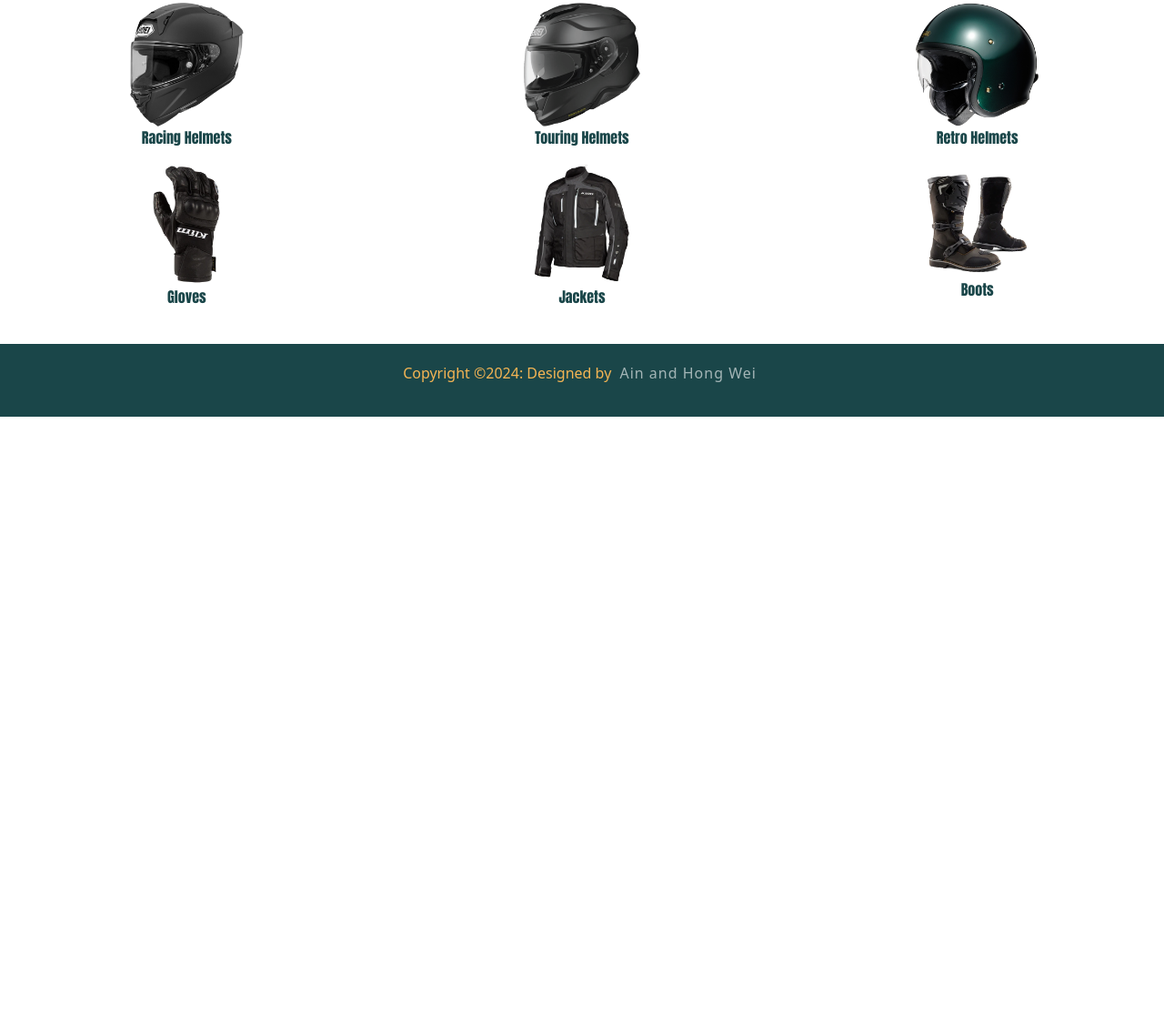
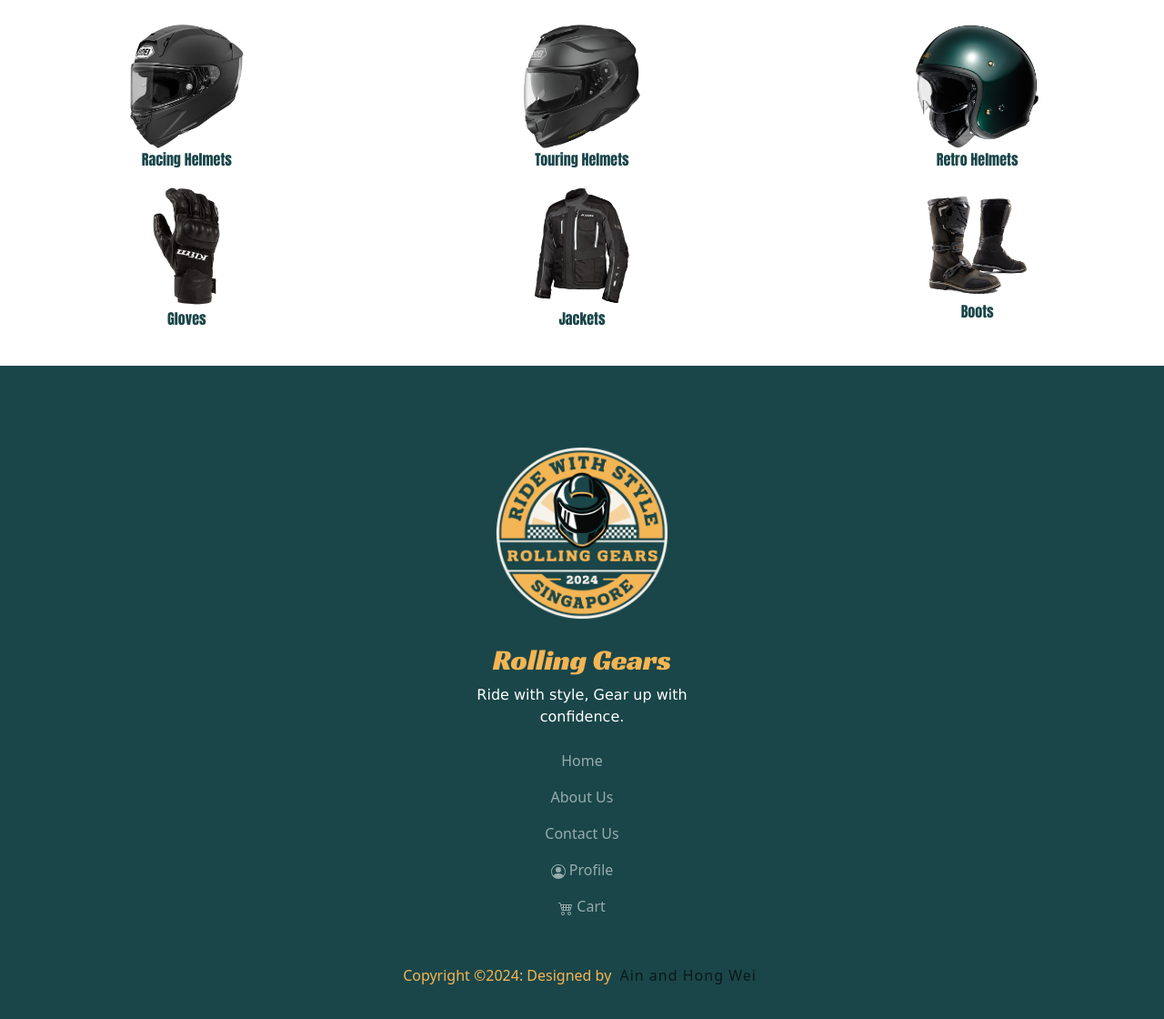
Before and after one commit to ChanHW24/Rolling-Gears-Store, a plain HTML site: page index.html in a window 1280 px wide. Shown: the part 2140-3260 px from the top of the page at 91% size. Before the commit the page ends 2598 px from the top, so only its background shows below. Drawn offline with nearby package versions, Linux system fonts and the light colour scheme.

Commit message:
update 1.5 (added footer, completion of the home page)

```diff
--- a/index.html
+++ b/index.html
@@ -137,6 +137,7 @@
 
     <br>
     <br>
+    <br>
 
     <!-- Images Gallery -->
     <div class="container2">
@@ -216,6 +217,66 @@
 
     <footer>
 
+        <!-- Footer Bar -->
+        <div class="footer navbar-dark pt-5 pb-4">
+
+            <div class="container3 text-center text-md-left">
+
+                <div class="row text-center text-md-left">
+
+                    <div class="col-md-3 col-lg-3 col-xl-3 mx-auto mt-3">
+
+                        <!-- Logo & Quote -->
+                        <img src="images/Rolling Gears - chw.png" class="logo2">
+                        <h2>Rolling Gears</h2>
+                        <p class="quote">Ride with style, Gear up with confidence.</p>
+
+                        <ul class="navbar-nav ms-auto">
+
+                            <li class="nav-item">
+                                <a href="#" class="nav-link">Home</a>
+                            </li>
+
+                            <li class="nav-item">
+                                <a href="#" class="nav-link">About Us</a>
+                            </li>
+
+                            <li class="nav-item">
+                                <a href="#" class="nav-link">Contact Us</a>
+                            </li>
+
+                            <li class="nav-item">
+                                <a href="#" class="nav-link">
+                                    <!-- Profile Icon -->
+                                    <svg xmlns="http://www.w3.org/2000/svg" width="16" height="16" fill="currentColor" class="bi bi-person-circle" viewBox="0 0 16 16">
+                                        <path d="M11 6a3 3 0 1 1-6 0 3 3 0 0 1 6 0"/>
+                                        <path fill-rule="evenodd" d="M0 8a8 8 0 1 1 16 0A8 8 0 0 1 0 8m8-7a7 7 0 0 0-5.468 11.37C3.242 11.226 4.805 10 8 10s4.757 1.225 5.468 2.37A7 7 0 0 0 8 1"/>
+                                    </svg>
+                                    Profile
+                                </a>
+                            </li>
+
+                            <li class="nav-item">
+                                <a href="#" class="nav-link">
+                                    <!-- Cart Icon -->
+                                    <svg xmlns="http://www.w3.org/2000/svg" width="16" height="16" fill="currentColor" class="bi bi-cart4" viewBox="0 0 16 16">
+                                        <path d="M0 2.5A.5.5 0 0 1 .5 2H2a.5.5 0 0 1 .485.379L2.89 4H14.5a.5.5 0 0 1 .485.621l-1.5 6A.5.5 0 0 1 13 11H4a.5.5 0 0 1-.485-.379L1.61 3H.5a.5.5 0 0 1-.5-.5M3.14 5l.5 2H5V5zM6 5v2h2V5zm3 0v2h2V5zm3 0v2h1.36l.5-2zm1.11 3H12v2h.61zM11 8H9v2h2zM8 8H6v2h2zM5 8H3.89l.5 2H5zm0 5a1 1 0 1 0 0 2 1 1 0 0 0 0-2m-2 1a2 2 0 1 1 4 0 2 2 0 0 1-4 0m9-1a1 1 0 1 0 0 2 1 1 0 0 0 0-2m-2 1a2 2 0 1 1 4 0 2 2 0 0 1-4 0"/>
+                                    </svg>
+                                    Cart
+                                </a>
+                            </li>
+
+                        </ul>
+
+                    </div>
+
+                </div>
+
+            </div>
+
+        </div>
+
+        <!-- Copyright -->
         <div class = "footerbottom text-center">
             <p>Copyright &copy;2024: Designed by <span class = "designer">Ain and Hong Wei</span></p>
         </div>
--- a/styles.css
+++ b/styles.css
@@ -61,6 +61,24 @@ body{
 }
 
 /* Footer */
+.footer{
+    background-color: #1A4649;
+
+}
+h2{
+    color: #F4B554 !important;
+    font-family: 'Racing Sans One', sans-serif;
+}
+.logo2{
+    width: 240px;
+    height: 240px;
+}
+.quote{
+    color: white;
+    font-family:'Lucida Sans', 'Lucida Sans Regular', 'Lucida Grande', 'Lucida Sans Unicode', Geneva, Verdana, sans-serif;
+}
+
+/* Footer Bottom */
 .footerbottom{
     background-color: #1A4649;
     padding: 20px;
@@ -70,8 +88,8 @@ body{
     color: #F4B554;
 }
 .designer{
-    color: white;
-    opacity: 0.6;
+    color: black;
+    opacity: 0.65;
     letter-spacing: 1px;
     font-weight: 400;
     margin: 0px 5px;
```
Also changed, not shown: 1 other file.
